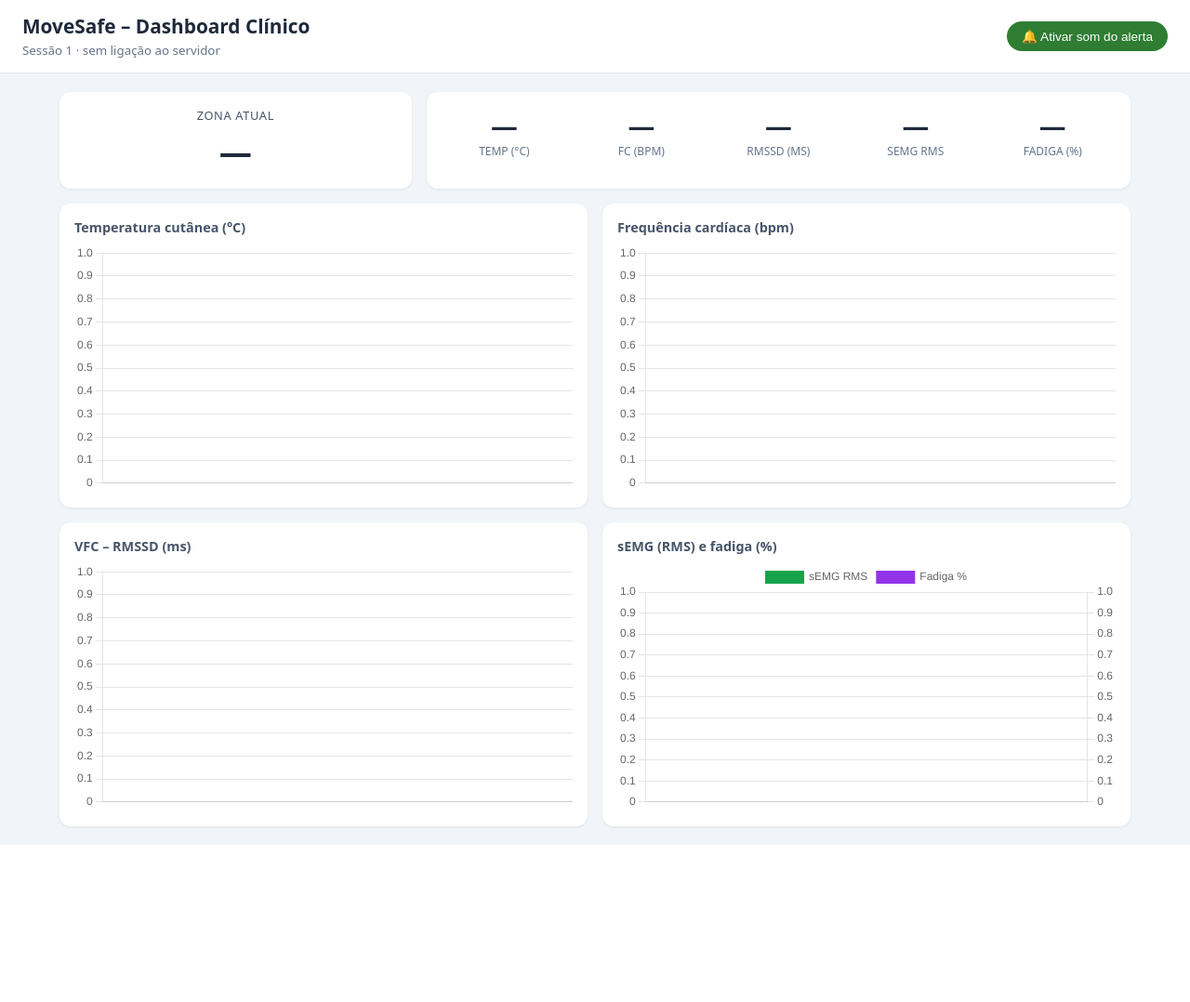
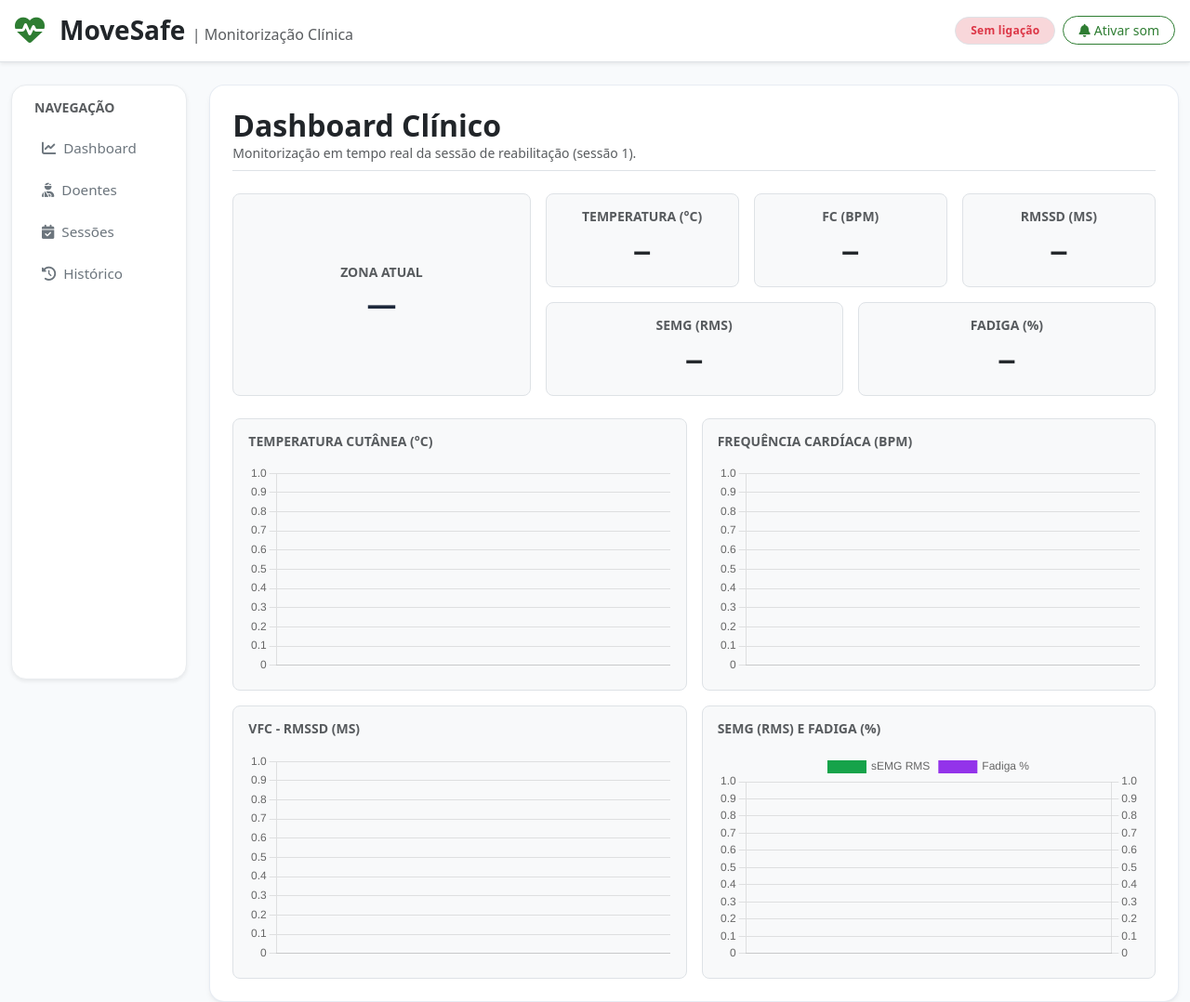
Before and after one commit to InesMoreira1241841/movesafe_servidor2, a Python web app: template templates/index.html in a window 1280 px wide. Shown: the whole page at 93% size. Before the commit the page ends 909 px from the top, so only its background shows below. Run offline with Jinja, Linux system fonts and the light colour scheme; the template is opened without the code that fills it, so the values that code supplies are empty.

Commit message:
Alteração Dashboard (base.html, CSS e JS separados)

```diff
--- a/app.py
+++ b/app.py
@@ -6,7 +6,7 @@ import psycopg2
 import psycopg2.extras
 from flask import Flask, request, jsonify, render_template
 
-app = Flask(__name__)
+app = Flask(__name__, static_folder="public", static_url_path="")
 
 DATABASE_URL = os.environ.get("DATABASE_URL")
 CHAVE = os.environ.get("MOVESAFE_KEY", "chave-de-teste")
--- /dev/null
+++ b/public/css/movesafe.css
@@ -0,0 +1,91 @@
+/* ==========================================================================
+   MoveSafe - Estilos
+   ========================================================================== */
+
+:root {
+    --mint-primary: #2e7d32;
+    --mint-light: #e8f5e9;
+    --mint-accent: #81c784;
+    --bg-main: #f8fafc;
+    --text-dark: #1e293b;
+    --border-color: #e2e8f0;
+}
+
+body {
+    font-family: system-ui, -apple-system, "Segoe UI", Roboto, "Helvetica Neue", Arial, sans-serif;
+    background-color: var(--bg-main) !important;
+    color: var(--text-dark);
+    -webkit-font-smoothing: antialiased;
+}
+
+header {
+    border-bottom: 1px solid var(--border-color) !important;
+    background-color: #ffffff !important;
+}
+
+/* Painéis arredondados (efeito "nuvem") */
+aside div,
+main div.bg-white {
+    border-radius: 16px !important;
+    border: 1px solid rgba(226, 232, 240, 0.8) !important;
+    box-shadow: 0 4px 6px -1px rgba(0, 0, 0, 0.05), 0 2px 4px -1px rgba(0, 0, 0, 0.03) !important;
+}
+
+/* Menu lateral */
+.nav-link {
+    transition: all 0.2s ease-in-out;
+    font-size: 0.95rem;
+    margin-bottom: 2px;
+}
+
+.nav-link.text-secondary:hover {
+    color: var(--mint-primary) !important;
+    background-color: #f1f5f9;
+    border-radius: 8px;
+}
+
+.nav-link.text-success.bg-success-subtle {
+    color: var(--mint-primary) !important;
+    background-color: var(--mint-light) !important;
+    border-radius: 8px;
+}
+
+/* Botões */
+.btn-success {
+    background-color: var(--mint-primary) !important;
+    border-color: var(--mint-primary) !important;
+}
+
+.btn-outline-success {
+    color: var(--mint-primary) !important;
+    border-color: var(--mint-primary) !important;
+}
+
+.btn-outline-success:hover {
+    background-color: var(--mint-primary) !important;
+    color: #ffffff !important;
+}
+
+.badge {
+    font-weight: 600;
+    letter-spacing: 0.02em;
+}
+
+/* Utilitários iguais aos do LusoHealth */
+.bg-page-light { background-color: #f8fafc; }
+.custom-card-rounded { border-radius: 12px; }
+.main-container-height { min-height: 80vh; }
+.icon-brand-clinical { color: #2e7d32; }
+
+/* ---------- Específico do MoveSafe ---------- */
+
+/* Cartão da zona atual */
+.zona-segura { background-color: #86efac !important; }
+.zona-limite { background-color: #fde047 !important; }
+.zona-sobrecarga { background-color: #fca5a5 !important; }
+
+.zona-nome { font-size: 2rem; font-weight: 800; }
+
+/* Alerta de sobrecarga a piscar */
+.alerta-piscar { animation: piscar 1s infinite; }
+@keyframes piscar { 50% { opacity: 0.6; } }
--- /dev/null
+++ b/public/js/movesafe.js
@@ -0,0 +1,148 @@
+// Só corre quando o HTML estiver carregado
+document.addEventListener("DOMContentLoaded", function () {
+
+    const SESSAO = window.SESSAO || 1;
+    const NOMES = { segura: "SEGURA", limite: "LIMITE", sobrecarga: "SOBRECARGA" };
+
+    let somAtivo = false;
+    let audioCtx = null;
+    let ultimoBip = 0;
+
+    /* ============ 1. GRÁFICOS ============ */
+    function criarGrafico(id, series) {
+        const canvas = document.getElementById(id);
+        if (!canvas) return null;
+
+        return new Chart(canvas, {
+            type: "line",
+            data: {
+                labels: [],
+                datasets: series.map(s => ({
+                    label: s.nome, data: [], borderColor: s.cor, backgroundColor: s.cor,
+                    pointRadius: 0, borderWidth: 2, tension: 0.3, yAxisID: s.eixo || "y"
+                }))
+            },
+            options: {
+                animation: false,
+                plugins: { legend: { display: series.length > 1 } },
+                scales: {
+                    x: { ticks: { maxTicksLimit: 6 } },
+                    y: {},
+                    y2: {
+                        position: "right",
+                        display: series.some(s => s.eixo === "y2"),
+                        grid: { drawOnChartArea: false }
+                    }
+                }
+            }
+        });
+    }
+
+    const gTemp = criarGrafico("gTemp", [{ nome: "Temp", cor: "#ea580c" }]);
+    const gFc = criarGrafico("gFc", [{ nome: "FC", cor: "#dc2626" }]);
+    const gRmssd = criarGrafico("gRmssd", [{ nome: "RMSSD", cor: "#2563eb" }]);
+    const gEmg = criarGrafico("gEmg", [
+        { nome: "sEMG RMS", cor: "#16a34a" },
+        { nome: "Fadiga %", cor: "#9333ea", eixo: "y2" }
+    ]);
+
+    function preencher(g, labels, ...series) {
+        if (!g) return;
+        g.data.labels = labels;
+        series.forEach((s, i) => g.data.datasets[i].data = s);
+        g.update("none");
+    }
+
+    /* ============ 2. SOM DO ALERTA ============ */
+    const btnSom = document.getElementById("btnSom");
+
+    function bip() {
+        if (!audioCtx) return;
+        const osc = audioCtx.createOscillator();
+        const gain = audioCtx.createGain();
+        osc.frequency.value = 880;
+        gain.gain.value = 0.2;
+        osc.connect(gain);
+        gain.connect(audioCtx.destination);
+        osc.start();
+        osc.stop(audioCtx.currentTime + 0.4);
+    }
+
+    if (btnSom) {
+        btnSom.addEventListener("click", function () {
+            // O browser só permite som depois de um clique do utilizador
+            audioCtx = audioCtx || new (window.AudioContext || window.webkitAudioContext)();
+            somAtivo = !somAtivo;
+
+            if (somAtivo) {
+                btnSom.className = "btn btn-success btn-sm rounded-pill px-3 fw-medium";
+                btnSom.innerHTML = '<i class="fa-solid fa-bell-slash me-1"></i>Desativar som';
+                bip();
+            } else {
+                btnSom.className = "btn btn-outline-success btn-sm rounded-pill px-3 fw-medium";
+                btnSom.innerHTML = '<i class="fa-solid fa-bell me-1"></i>Ativar som';
+            }
+        });
+    }
+
+    /* ============ 3. ESTADO DA LIGAÇÃO ============ */
+    function mostrarEstado(ligado) {
+        const el = document.getElementById("estado");
+        if (!el) return;
+        if (ligado) {
+            el.className = "badge bg-success-subtle text-success border rounded-pill px-3 py-2";
+            el.textContent = "Ligado";
+        } else {
+            el.className = "badge bg-danger-subtle text-danger border rounded-pill px-3 py-2";
+            el.textContent = "Sem ligação";
+        }
+    }
+
+    /* ============ 4. ATUALIZAÇÃO EM TEMPO REAL ============ */
+    async function atualizar() {
+        // Só corre nas páginas que têm o dashboard
+        if (!document.getElementById("zona")) return;
+
+        try {
+            const resposta = await fetch("/api/ultimos/" + SESSAO);
+            const dados = await resposta.json();
+            mostrarEstado(true);
+            if (!dados.length) return;
+
+            const u = dados[dados.length - 1];
+            const horas = dados.map(d => d.timestamp.slice(11));
+
+            // Valores atuais
+            document.getElementById("vTemp").textContent = u.temperatura;
+            document.getElementById("vFc").textContent = u.fc;
+            document.getElementById("vRmssd").textContent = u.rmssd;
+            document.getElementById("vEmg").textContent = u.emg_rms;
+            document.getElementById("vFadiga").textContent = u.fadiga_pct;
+
+            // Cartão da zona (verde / amarelo / vermelho)
+            const zona = document.getElementById("zona");
+            zona.className = "p-4 border rounded-3 text-center h-100 d-flex flex-column justify-content-center zona-" + u.zona;
+            document.getElementById("zonaNome").textContent = NOMES[u.zona] || u.zona;
+
+            // Alerta visual e sonoro
+            const alerta = document.getElementById("alerta");
+            alerta.classList.toggle("d-none", !u.alerta_ativo);
+            if (u.alerta_ativo && somAtivo && Date.now() - ultimoBip > 3000) {
+                bip();
+                ultimoBip = Date.now();
+            }
+
+            // Gráficos
+            preencher(gTemp, horas, dados.map(d => d.temperatura));
+            preencher(gFc, horas, dados.map(d => d.fc));
+            preencher(gRmssd, horas, dados.map(d => d.rmssd));
+            preencher(gEmg, horas, dados.map(d => d.emg_rms), dados.map(d => d.fadiga_pct));
+
+        } catch (erro) {
+            mostrarEstado(false);
+        }
+    }
+
+    setInterval(atualizar, 1000);
+    atualizar();
+});
--- /dev/null
+++ b/templates/base.html
@@ -0,0 +1,86 @@
+<!DOCTYPE html>
+<html lang="pt">
+
+<head>
+    <meta charset="UTF-8">
+    <meta name="viewport" content="width=device-width, initial-scale=1.0">
+    <title>{% block titulo %}MoveSafe{% endblock %}</title>
+
+    <!-- favicon -->
+    <link rel="shortcut icon" href="../assets/img/logo.jpeg" type="image/jpeg">
+
+    <!-- Bootstrap e Font Awesome (CDN, em vez dos ficheiros locais do LusoHealth) -->
+    <link rel="stylesheet" href="https://cdn.jsdelivr.net/npm/bootstrap@5.3.3/dist/css/bootstrap.min.css">
+    <link rel="stylesheet" href="https://cdnjs.cloudflare.com/ajax/libs/font-awesome/6.5.1/css/all.min.css">
+
+    <!-- CSS próprio (o ?v=1 obriga o browser a descarregar a versão nova) -->
+    <link rel="stylesheet" href="/css/movesafe.css?v=1">
+</head>
+
+<body class="bg-page-light">
+
+    <!-- HEADER -->
+    <header class="container-fluid bg-white border-bottom p-3 shadow-sm">
+        <div class="row align-items-center">
+            <div class="col-6 d-flex align-items-center">
+                <i class="fa-solid fa-heart-pulse fa-2xl me-3 icon-brand-clinical"></i>
+                <h3 class="mb-0 fw-bold text-dark">MoveSafe <span class="fs-6 text-muted fw-normal">| Monitorização
+                        Clínica</span></h3>
+            </div>
+
+            <div class="col-6 text-end d-flex justify-content-end align-items-center gap-2">
+                <span id="estado" class="badge bg-secondary-subtle text-secondary border rounded-pill px-3 py-2">
+                    a ligar...
+                </span>
+                <button id="btnSom" type="button" class="btn btn-outline-success btn-sm rounded-pill px-3 fw-medium">
+                    <i class="fa-solid fa-bell me-1"></i>Ativar som
+                </button>
+            </div>
+        </div>
+    </header>
+
+    <div class="container-fluid mt-4">
+        <div class="row g-4">
+
+            <!-- SIDEBAR -->
+            <aside class="col-md-3 col-lg-2">
+                <div class="bg-white p-3 shadow-sm border border-light-subtle main-container-height custom-card-rounded">
+                    <h6 class="fw-bold text-muted small text-uppercase px-2 mb-3">Navegação</h6>
+                    <nav class="nav flex-column gap-1">
+
+                        <a class="nav-link px-3 py-2 rounded-3 {{ 'fw-bold text-success bg-success-subtle' if request.path == '/' else 'text-secondary fw-medium' }}"
+                            href="/">
+                            <i class="fa-solid fa-chart-line me-2"></i>Dashboard
+                        </a>
+                        <a class="nav-link text-secondary fw-medium px-3 py-2 rounded-3" href="#"
+                            title="Em desenvolvimento">
+                            <i class="fa-solid fa-user-injured me-2"></i>Doentes
+                        </a>
+                        <a class="nav-link text-secondary fw-medium px-3 py-2 rounded-3" href="#"
+                            title="Em desenvolvimento">
+                            <i class="fa-solid fa-calendar-check me-2"></i>Sessões
+                        </a>
+                        <a class="nav-link text-secondary fw-medium px-3 py-2 rounded-3" href="#"
+                            title="Em desenvolvimento">
+                            <i class="fa-solid fa-clock-rotate-left me-2"></i>Histórico
+                        </a>
+
+                    </nav>
+                </div>
+            </aside>
+
+            <!-- CONTEÚDO DE CADA PÁGINA -->
+            <main class="col-md-9 col-lg-10">
+                {% block conteudo %}{% endblock %}
+            </main>
+
+        </div>
+    </div>
+
+    <!-- FOOTER (scripts) -->
+    <script src="https://cdn.jsdelivr.net/npm/bootstrap@5.3.3/dist/js/bootstrap.bundle.min.js"></script>
+    <script src="https://cdnjs.cloudflare.com/ajax/libs/Chart.js/4.4.0/chart.umd.min.js"></script>
+    {% block scripts %}{% endblock %}
+</body>
+
+</html>
--- a/templates/index.html
+++ b/templates/index.html
@@ -1,180 +1,99 @@
-<!DOCTYPE html>
-<html lang="pt">
-<head>
-  <meta charset="UTF-8">
-  <meta name="viewport" content="width=device-width, initial-scale=1">
-  <title>MoveSafe – Dashboard Clínico</title>
-  <script src="https://cdnjs.cloudflare.com/ajax/libs/Chart.js/4.4.0/chart.umd.min.js"></script>
-  <style>
-    * { box-sizing: border-box; }
-    body { font-family: system-ui, sans-serif; margin: 0; background: #f1f5f9; color: #1e293b; }
-    header { background: #fff; padding: 14px 24px; border-bottom: 1px solid #e2e8f0;
-             display: flex; justify-content: space-between; align-items: center; flex-wrap: wrap; gap: 8px; }
-    header h1 { margin: 0; font-size: 1.3rem; }
-    header small { color: #64748b; }
-    main { padding: 20px 24px; max-width: 1200px; margin: 0 auto; }
+{% extends "base.html" %}
 
-    #alerta { display: none; background: #dc2626; color: #fff; padding: 14px 18px;
-              border-radius: 10px; margin-bottom: 16px; font-weight: 700; font-size: 1.1rem;
-              animation: piscar 1s infinite; }
-    @keyframes piscar { 50% { opacity: .6; } }
+{% block titulo %}MoveSafe | Dashboard{% endblock %}
 
-    .topo { display: grid; grid-template-columns: 1fr 2fr; gap: 16px; margin-bottom: 16px; }
-    @media (max-width: 800px) { .topo { grid-template-columns: 1fr; } }
+{% block conteudo %}
+<div class="bg-white p-4 shadow-sm border border-light-subtle main-container-height custom-card-rounded">
 
-    .cartao { background: #fff; border-radius: 12px; padding: 16px; box-shadow: 0 1px 3px rgba(0,0,0,.08); }
-    #zona { text-align: center; display: flex; flex-direction: column; justify-content: center; }
-    #zona .rotulo { font-size: .8rem; text-transform: uppercase; color: #475569; letter-spacing: .05em; }
-    #zona .nome { font-size: 2.2rem; font-weight: 800; margin-top: 6px; }
-    #zona.segura { background: #86efac; }
-    #zona.limite { background: #fde047; }
-    #zona.sobrecarga { background: #fca5a5; }
-
-    .valores { display: grid; grid-template-columns: repeat(auto-fit, minmax(120px, 1fr)); gap: 12px; }
-    .valor { text-align: center; }
-    .valor .num { font-size: 1.8rem; font-weight: 700; }
-    .valor .leg { font-size: .75rem; color: #64748b; text-transform: uppercase; }
-
-    .graficos { display: grid; grid-template-columns: repeat(auto-fit, minmax(380px, 1fr)); gap: 16px; }
-    .graficos h3 { margin: 0 0 8px; font-size: .9rem; color: #475569; }
-
-    #btnSom { background: #2e7d32; color: #fff; border: 0; padding: 8px 16px;
-              border-radius: 20px; cursor: pointer; font-size: .85rem; }
-    #btnSom.ativo { background: #94a3b8; }
-  </style>
-</head>
-<body>
-  <header>
-    <div>
-      <h1>MoveSafe – Dashboard Clínico</h1>
-      <small>Sessão 1 · <span id="estado">a ligar...</span></small>
-    </div>
-    <button id="btnSom">🔔 Ativar som do alerta</button>
-  </header>
-
-  <main>
-    <div id="alerta">⚠️ ALERTA: doente em zona de SOBRECARGA — reduzir ou parar o exercício!</div>
-
-    <div class="topo">
-      <div class="cartao" id="zona">
-        <div class="rotulo">Zona atual</div>
-        <div class="nome" id="zonaNome">—</div>
-      </div>
-      <div class="cartao valores">
-        <div class="valor"><div class="num" id="vTemp">—</div><div class="leg">Temp (°C)</div></div>
-        <div class="valor"><div class="num" id="vFc">—</div><div class="leg">FC (bpm)</div></div>
-        <div class="valor"><div class="num" id="vRmssd">—</div><div class="leg">RMSSD (ms)</div></div>
-        <div class="valor"><div class="num" id="vEmg">—</div><div class="leg">sEMG RMS</div></div>
-        <div class="valor"><div class="num" id="vFadiga">—</div><div class="leg">Fadiga (%)</div></div>
-      </div>
+    <div class="mb-4 pb-2 border-bottom">
+        <h2 class="fw-bold text-dark m-0">Dashboard Clínico</h2>
+        <p class="text-muted small m-0">Monitorização em tempo real da sessão de reabilitação (sessão 1).</p>
     </div>
 
-    <div class="graficos">
-      <div class="cartao"><h3>Temperatura cutânea (°C)</h3><canvas id="gTemp"></canvas></div>
-      <div class="cartao"><h3>Frequência cardíaca (bpm)</h3><canvas id="gFc"></canvas></div>
-      <div class="cartao"><h3>VFC – RMSSD (ms)</h3><canvas id="gRmssd"></canvas></div>
-      <div class="cartao"><h3>sEMG (RMS) e fadiga (%)</h3><canvas id="gEmg"></canvas></div>
+    <!-- Alerta de sobrecarga -->
+    <div id="alerta" class="alert alert-danger fw-bold d-none alerta-piscar" role="alert">
+        <i class="fa-solid fa-triangle-exclamation me-2"></i>
+        ALERTA: doente em zona de SOBRECARGA. Reduzir ou parar o exercício!
     </div>
-  </main>
 
-  <script>
-    const SESSAO = 1;
-    let somAtivo = false;
-    let audioCtx = null;
-    let ultimoBip = 0;
+    <!-- Zona atual + valores atuais -->
+    <div class="row g-3 mb-4">
 
-    // ---------- gráficos ----------
-    function criarGrafico(id, series) {
-      return new Chart(document.getElementById(id), {
-        type: "line",
-        data: { labels: [], datasets: series.map(s => ({
-          label: s.nome, data: [], borderColor: s.cor, backgroundColor: s.cor,
-          pointRadius: 0, borderWidth: 2, tension: 0.3, yAxisID: s.eixo || "y" })) },
-        options: {
-          animation: false,
-          plugins: { legend: { display: series.length > 1 } },
-          scales: { x: { ticks: { maxTicksLimit: 6 } }, y: {},
-                    y2: { position: "right", display: series.some(s => s.eixo === "y2"),
-                          grid: { drawOnChartArea: false } } }
-        }
-      });
-    }
+        <div class="col-md-4">
+            <div id="zona" class="p-4 border rounded-3 text-center h-100 d-flex flex-column justify-content-center bg-light">
+                <span class="text-muted text-uppercase small fw-bold">Zona atual</span>
+                <span id="zonaNome" class="zona-nome">—</span>
+            </div>
+        </div>
 
-    const gTemp  = criarGrafico("gTemp",  [{ nome: "Temp", cor: "#ea580c" }]);
-    const gFc    = criarGrafico("gFc",    [{ nome: "FC", cor: "#dc2626" }]);
-    const gRmssd = criarGrafico("gRmssd", [{ nome: "RMSSD", cor: "#2563eb" }]);
-    const gEmg   = criarGrafico("gEmg",   [{ nome: "sEMG RMS", cor: "#16a34a" },
-                                           { nome: "Fadiga %", cor: "#9333ea", eixo: "y2" }]);
+        <div class="col-md-8">
+            <div class="row g-3">
+                <div class="col-6 col-lg-4">
+                    <div class="p-3 bg-light border rounded-3 text-center">
+                        <h6 class="text-muted text-uppercase small fw-bold">Temperatura (°C)</h6>
+                        <p id="vTemp" class="fs-3 fw-bold text-dark m-0 font-monospace">—</p>
+                    </div>
+                </div>
+                <div class="col-6 col-lg-4">
+                    <div class="p-3 bg-light border rounded-3 text-center">
+                        <h6 class="text-muted text-uppercase small fw-bold">FC (bpm)</h6>
+                        <p id="vFc" class="fs-3 fw-bold text-dark m-0 font-monospace">—</p>
+                    </div>
+                </div>
+                <div class="col-6 col-lg-4">
+                    <div class="p-3 bg-light border rounded-3 text-center">
+                        <h6 class="text-muted text-uppercase small fw-bold">RMSSD (ms)</h6>
+                        <p id="vRmssd" class="fs-3 fw-bold text-dark m-0 font-monospace">—</p>
+                    </div>
+                </div>
+                <div class="col-6 col-lg-6">
+                    <div class="p-3 bg-light border rounded-3 text-center">
+                        <h6 class="text-muted text-uppercase small fw-bold">sEMG (RMS)</h6>
+                        <p id="vEmg" class="fs-3 fw-bold text-dark m-0 font-monospace">—</p>
+                    </div>
+                </div>
+                <div class="col-6 col-lg-6">
+                    <div class="p-3 bg-light border rounded-3 text-center">
+                        <h6 class="text-muted text-uppercase small fw-bold">Fadiga (%)</h6>
+                        <p id="vFadiga" class="fs-3 fw-bold text-dark m-0 font-monospace">—</p>
+                    </div>
+                </div>
+            </div>
+        </div>
+    </div>
 
-    function preencher(g, labels, ...series) {
-      g.data.labels = labels;
-      series.forEach((s, i) => g.data.datasets[i].data = s);
-      g.update("none");
-    }
+    <!-- Gráficos -->
+    <div class="row g-3">
+        <div class="col-md-6">
+            <div class="p-3 bg-light border rounded-3">
+                <h6 class="text-muted text-uppercase small fw-bold mb-3">Temperatura cutânea (°C)</h6>
+                <canvas id="gTemp"></canvas>
+            </div>
+        </div>
+        <div class="col-md-6">
+            <div class="p-3 bg-light border rounded-3">
+                <h6 class="text-muted text-uppercase small fw-bold mb-3">Frequência cardíaca (bpm)</h6>
+                <canvas id="gFc"></canvas>
+            </div>
+        </div>
+        <div class="col-md-6">
+            <div class="p-3 bg-light border rounded-3">
+                <h6 class="text-muted text-uppercase small fw-bold mb-3">VFC - RMSSD (ms)</h6>
+                <canvas id="gRmssd"></canvas>
+            </div>
+        </div>
+        <div class="col-md-6">
+            <div class="p-3 bg-light border rounded-3">
+                <h6 class="text-muted text-uppercase small fw-bold mb-3">sEMG (RMS) e fadiga (%)</h6>
+                <canvas id="gEmg"></canvas>
+            </div>
+        </div>
+    </div>
 
-    // ---------- som do alerta ----------
-    document.getElementById("btnSom").addEventListener("click", function () {
-      audioCtx = audioCtx || new (window.AudioContext || window.webkitAudioContext)();
-      somAtivo = !somAtivo;
-      this.textContent = somAtivo ? "🔕 Desativar som do alerta" : "🔔 Ativar som do alerta";
-      this.classList.toggle("ativo", somAtivo);
-      if (somAtivo) bip();
-    });
+</div>
+{% endblock %}
 
-    function bip() {
-      if (!audioCtx) return;
-      const osc = audioCtx.createOscillator();
-      const gain = audioCtx.createGain();
-      osc.frequency.value = 880;
-      gain.gain.value = 0.2;
-      osc.connect(gain); gain.connect(audioCtx.destination);
-      osc.start(); osc.stop(audioCtx.currentTime + 0.4);
-    }
-
-    // ---------- atualização ----------
-    const NOMES = { segura: "SEGURA", limite: "LIMITE", sobrecarga: "SOBRECARGA" };
-
-    async function atualizar() {
-      try {
-        const r = await fetch("/api/ultimos/" + SESSAO);
-        const dados = await r.json();
-        document.getElementById("estado").textContent = "ligado";
-        if (!dados.length) return;
-
-        const u = dados[dados.length - 1];
-        const horas = dados.map(d => d.timestamp.slice(11));
-
-        // valores atuais
-        document.getElementById("vTemp").textContent = u.temperatura;
-        document.getElementById("vFc").textContent = u.fc;
-        document.getElementById("vRmssd").textContent = u.rmssd;
-        document.getElementById("vEmg").textContent = u.emg_rms;
-        document.getElementById("vFadiga").textContent = u.fadiga_pct;
-
-        // cartão da zona
-        const z = document.getElementById("zona");
-        z.className = "cartao " + u.zona;
-        document.getElementById("zonaNome").textContent = NOMES[u.zona] || u.zona;
-
-        // alerta
-        document.getElementById("alerta").style.display = u.alerta_ativo ? "block" : "none";
-        if (u.alerta_ativo && somAtivo && Date.now() - ultimoBip > 3000) {
-          bip();
-          ultimoBip = Date.now();
-        }
-
-        // gráficos
-        preencher(gTemp, horas, dados.map(d => d.temperatura));
-        preencher(gFc, horas, dados.map(d => d.fc));
-        preencher(gRmssd, horas, dados.map(d => d.rmssd));
-        preencher(gEmg, horas, dados.map(d => d.emg_rms), dados.map(d => d.fadiga_pct));
-      } catch (e) {
-        document.getElementById("estado").textContent = "sem ligação ao servidor";
-      }
-    }
-
-    setInterval(atualizar, 1000);
-    atualizar();
-  </script>
-</body>
-</html>
+{% block scripts %}
+<script>window.SESSAO = 1;</script>
+<script src="/js/movesafe.js?v=1"></script>
+{% endblock %}
```
Also changed, not shown: contrato.md (+47 -0 lines), assets/img/logo.jpeg (added), assets/img/logo_completo.jpeg (added).
